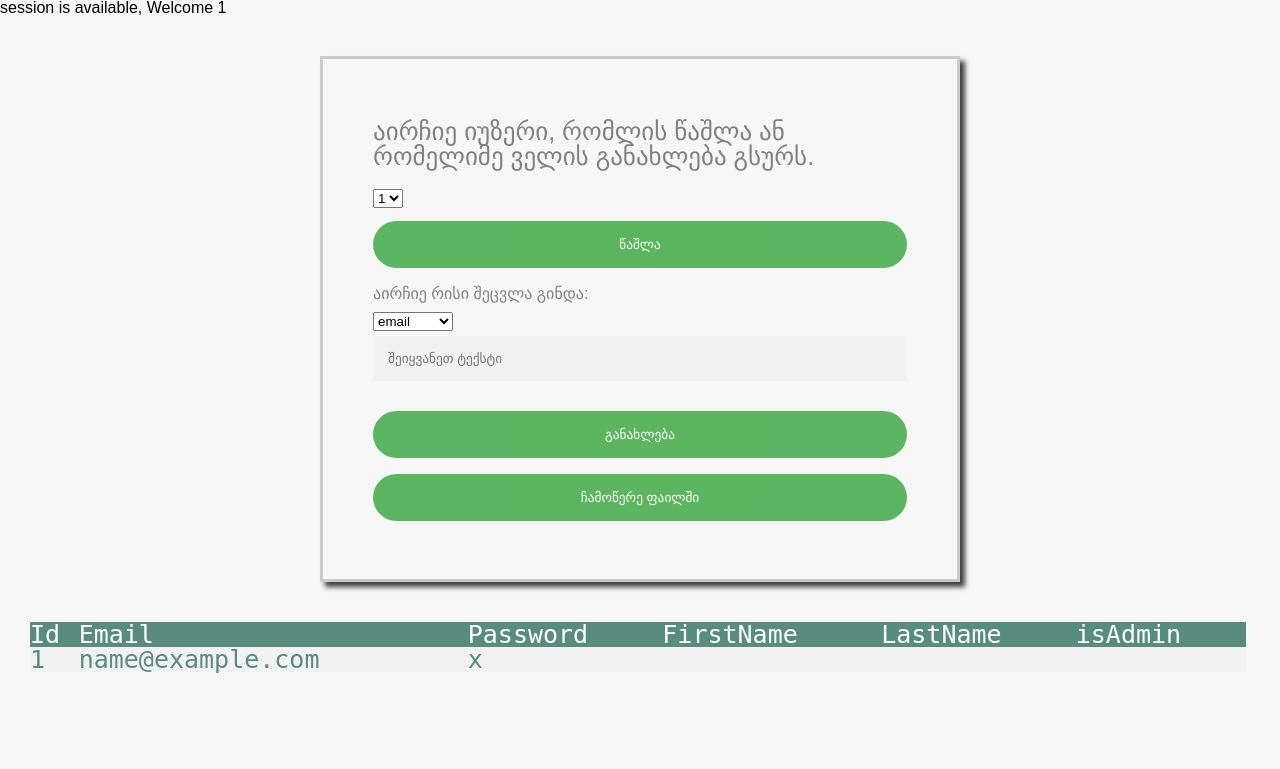
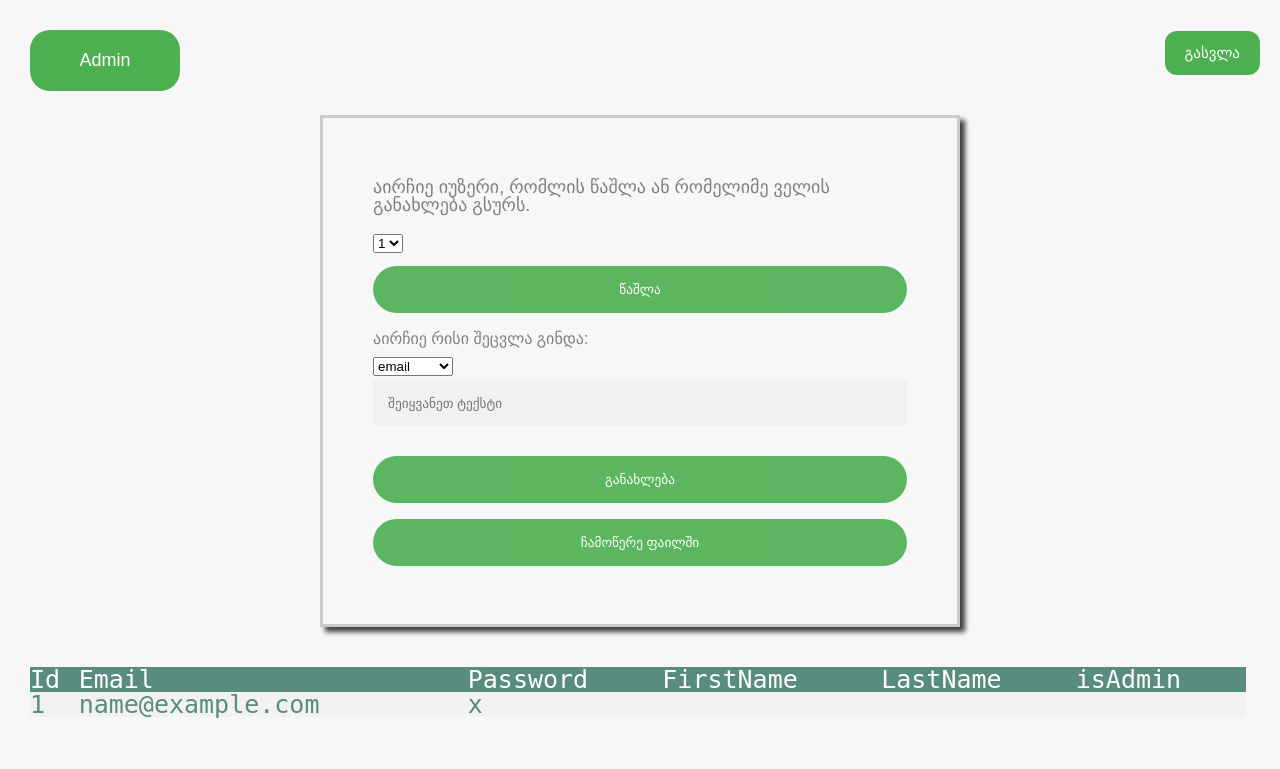
Before and after one commit to rezojoglidze/webProject, a PHP site: page /webProject/AdminPanel/users.php in a window 1280 px wide. Shown: the top 769 px of the page. Run offline with PHP 8.4, Linux system fonts and the light colour scheme; the visitor is signed in with stand-in values (Sample User, id 1); tables that the repository leaves empty or names only in its code hold one stand-in row (values such as "Sample post"); data that the repository does not hold is empty.

Commit message:
update BackButton Design in users.php admin side

```diff
--- a/AdminPanel/users.php
+++ b/AdminPanel/users.php
@@ -2,7 +2,7 @@
     session_start();
     include("../database/configDatabase.php");
     if(isset($_SESSION['userid']) && !empty($_SESSION['userid'])) {
-          echo " session  is available, Welcome $_SESSION[userid] ";
+//           echo " session  is available, Welcome $_SESSION[userid] ";
           } else {
           echo "შენს შესახებ დეტალების სანახავად გაიარეთ ავტორიზაცია ან რეგისტრაცია";
           exit;
@@ -21,6 +21,14 @@
 </head>
 
 <body>
+<header class="header">
+     <a href="admin.php"> <button class="users-backButton" style="vertical-align:middle"><span>Admin</span></button> </a>
+   <div class="headers-auth-fields">
+     <form  action="../Auth/logOut.php" method="post">
+            <button class="logOut_btn" type="submit" name="logout-submit">გასვლა</button>
+     </form>
+   </div>
+</header>
 
     <div class="abouts-form">
       <form action="#" method="post">
--- a/css/style.css
+++ b/css/style.css
@@ -457,7 +457,7 @@ h2{
     alignment: right;
     text-align: right;
     margin-right: 20px;
-    margin-top: -70px;
+    margin-top: -60px;
     font-weight: bold;
 }
 
@@ -666,5 +666,45 @@ tr:nth-child(even) {
 .about-textView {
     margin-top: 10px;
     margin-bottom: 20px;
-    font-size: 25px;
+    font-size: 18px;
+    alignment: center;
 }
+
+.users-backButton {
+    display: inline-block;
+    border-radius: 20px;
+    background-color: #4CAF50;
+    border: none;
+    color: #FFFFFF;
+    text-align: center;
+    font-size: 18px;
+    padding: 20px;
+    width: 150px;
+    transition: all 0.5s;
+    cursor: pointer;
+}
+
+.users-backButton span {
+    cursor: pointer;
+    display: inline-block;
+    position: relative;
+    transition: 0.5s;
+}
+
+.users-backButton span:after {
+    content: '\00bb';
+    position: absolute;
+    opacity: 0;
+    top: 0;
+    right: -20px;
+    transition: 0.5s;
+}
+
+.users-backButton:hover span {
+    padding-right: 25px;
+}
+
+.users-backButton:hover span:after {
+    opacity: 1;
+    right: 0;
+}
```
